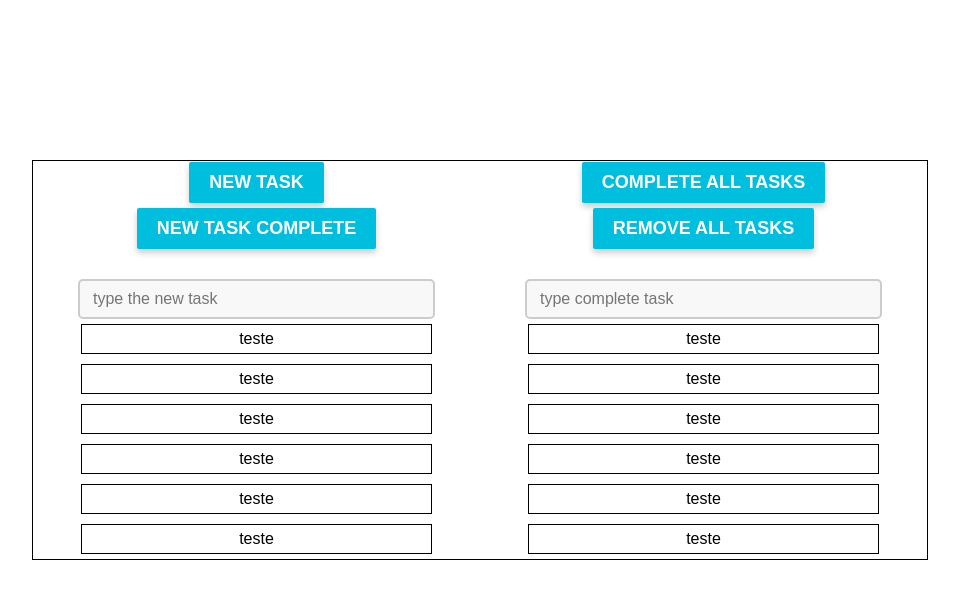
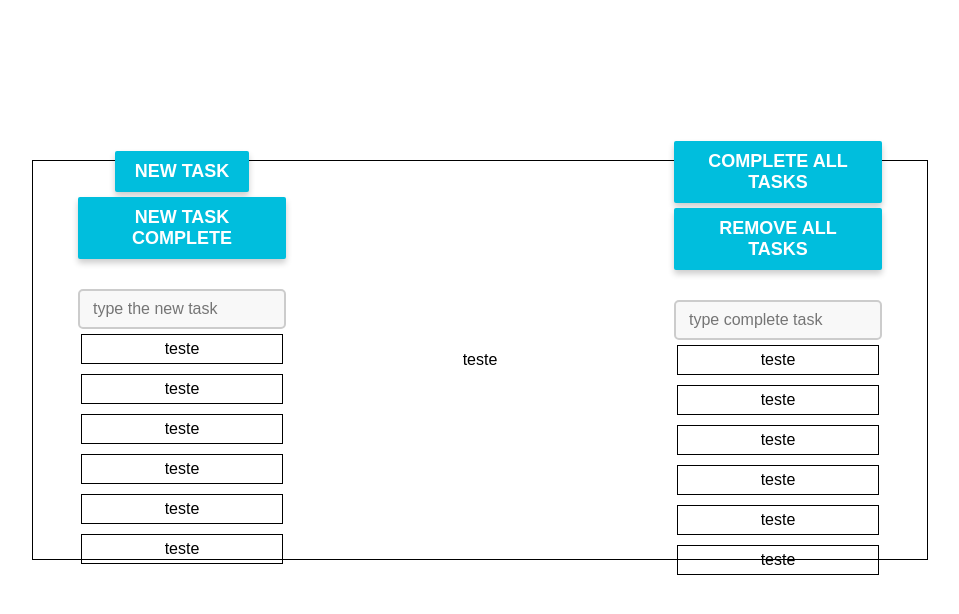
Before and after one commit to MarcosJianoto/study-git, a React (Vite) app: page / in a window 1280 px wide. Shown: the top 614 px of the page, without its empty margins (160-1119 px from the left). Built offline with nearby package versions, Linux system fonts and the light colour scheme.

Commit message:
alteração app.jsx

```diff
--- a/src/App.jsx
+++ b/src/App.jsx
@@ -12,6 +12,7 @@ function App() {
             buttonTwo={"NEW TASK COMPLETE"}
           />
         </div>
+        <div>teste</div>
         <div>
           <Tasks
             name="type complete task"
```
